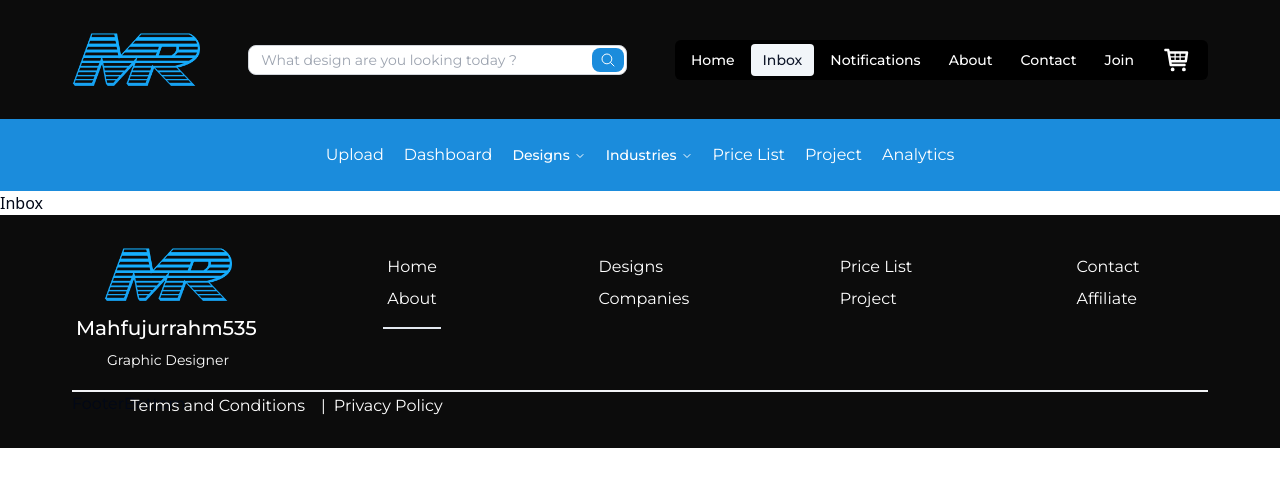
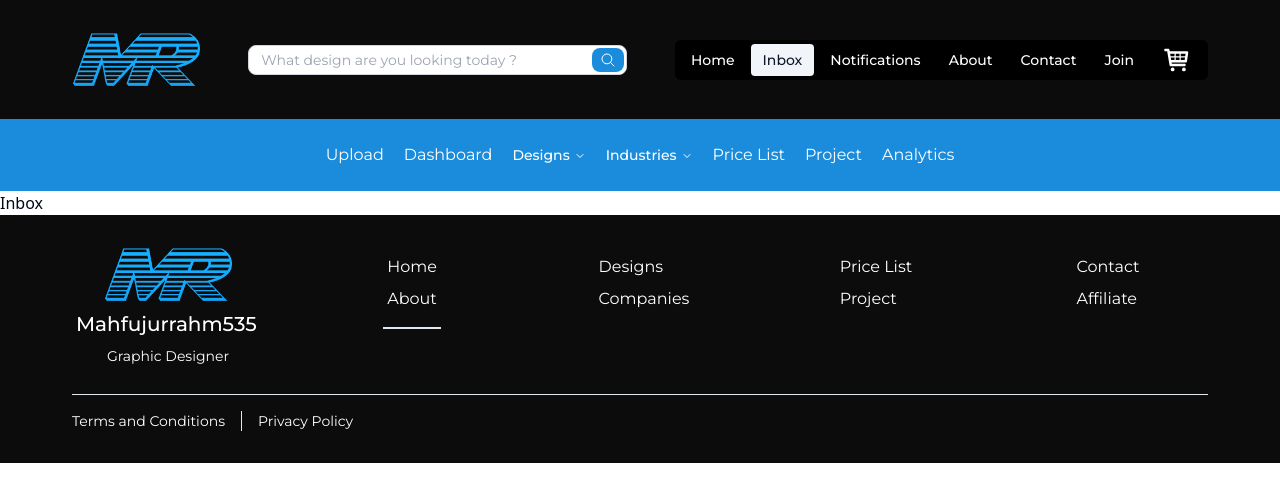
Before and after one commit to kaziahosunhabibripon/mrclient, a React (Vite) app: page / in a window 1280 px wide. Both pictures are taken after a click on the button "Inbox". Shown: the top 502 px of the page. Built offline with nearby package versions, Linux system fonts and the light colour scheme; no server answers.

Commit message:
Home page Bootom work going on

```diff
--- a/package.json
+++ b/package.json
@@ -13,6 +13,7 @@
     "@radix-ui/react-dialog": "^1.0.5",
     "@radix-ui/react-menubar": "^1.0.4",
     "@radix-ui/react-navigation-menu": "^1.1.4",
+    "@radix-ui/react-separator": "^1.0.3",
     "@radix-ui/react-slot": "^1.0.2",
     "@reduxjs/toolkit": "^2.0.1",
     "class-variance-authority": "^0.7.0",
--- a/src/components/Shared/Footer/FooterBottom.jsx
+++ b/src/components/Shared/Footer/FooterBottom.jsx
@@ -1,7 +1,16 @@
 import React from "react";
-
+import { Separator } from "@/components/ui/separator";
 const FooterBottom = () => {
-  return <div className="mt-2 border-t-2 border-gray-100">FooterBottom</div>;
+  return (
+    <div className="mt-2 ">
+      <Separator className="my-4" />
+      <div className="flex h-5 items-center space-x-4 text-sm text-white">
+        <div>Terms and Conditions</div>
+        <Separator orientation="vertical" />
+        <div>Privacy Policy</div>
+      </div>
+    </div>
+  );
 };
 
 export default FooterBottom;
--- a/src/components/Shared/Footer/FooterTop.jsx
+++ b/src/components/Shared/Footer/FooterTop.jsx
@@ -6,11 +6,11 @@
     <div>
       <div className="flex gap-8">
         <div className="flex-shrink-0 mr-4">
-          <div className="px-8 ">
+          <div className="px-8">
             <Logo />
           </div>
-          <div className="p-1 py-2">
-            <h1 className="text-white py-1 text-xl flex justify-start font-medium">
+          <div className="p-1 py-2 space-y-1">
+            <h1 className="text-white py-1 leading-none text-xl flex justify-start font-medium">
               Mahfujurrahm535
             </h1>
             <h1 className="text-white py-1 flex justify-center text-sm font-normal">
@@ -47,13 +47,6 @@
           </div>
         </div>
       </div>
-      <div className="relative w-1/3">
-        <div className="absolute rounded-lg mt-4 p-2 inset-y-0 right-0 text-white flex items-center justify-center">
-          <span className="gap-4 px-2">Terms and Conditions</span>
-          <span className="gap-4 px-2"> | </span>
-          <span className="mr-auto">Privacy Policy</span>
-        </div>
-      </div>
     </div>
   );
 };
--- /dev/null
+++ b/src/components/ui/separator.jsx
@@ -0,0 +1,23 @@
+import * as React from "react"
+import * as SeparatorPrimitive from "@radix-ui/react-separator"
+
+import { cn } from "@/lib/utils"
+
+const Separator = React.forwardRef((
+  { className, orientation = "horizontal", decorative = true, ...props },
+  ref
+) => (
+  <SeparatorPrimitive.Root
+    ref={ref}
+    decorative={decorative}
+    orientation={orientation}
+    className={cn(
+      "shrink-0 bg-border",
+      orientation === "horizontal" ? "h-[1px] w-full" : "h-full w-[1px]",
+      className
+    )}
+    {...props} />
+))
+Separator.displayName = SeparatorPrimitive.Root.displayName
+
+export { Separator }
```
Also changed, not shown: 1 other file (tests, documents, lock files or other folders).
